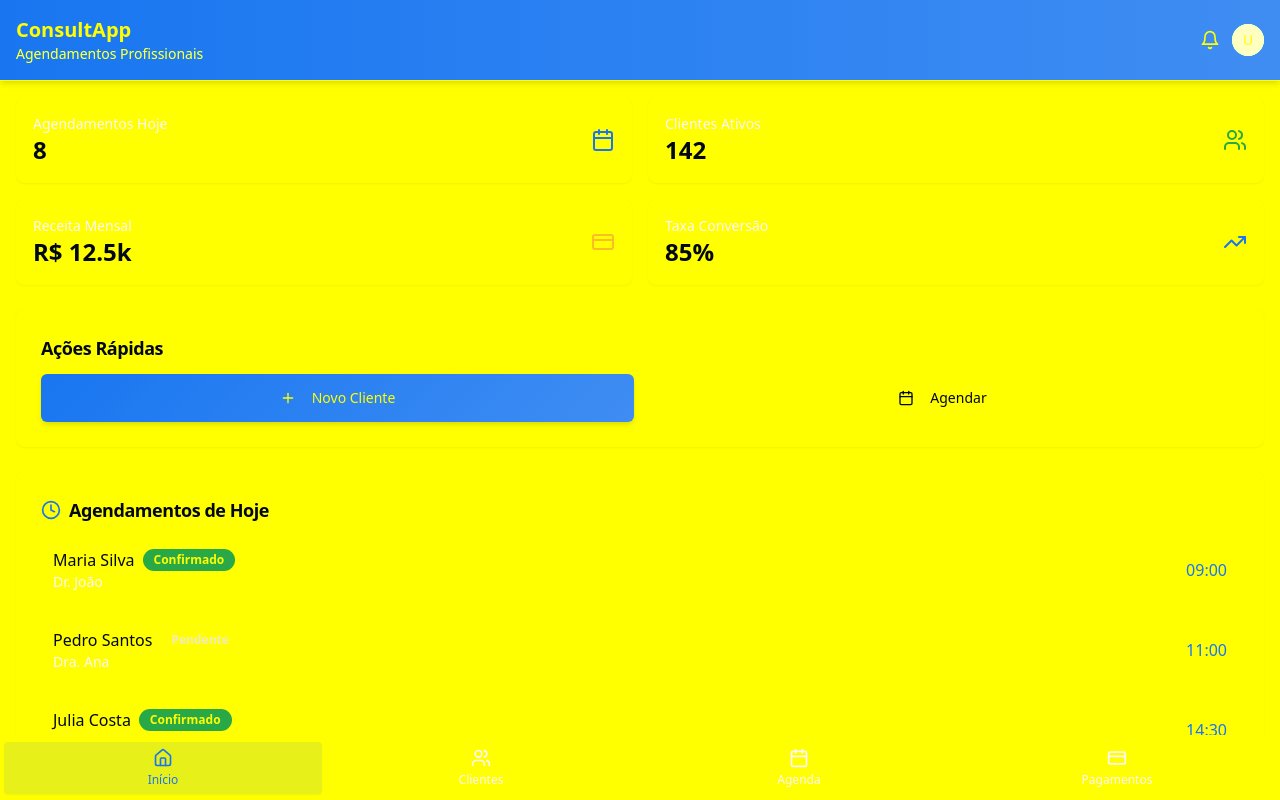
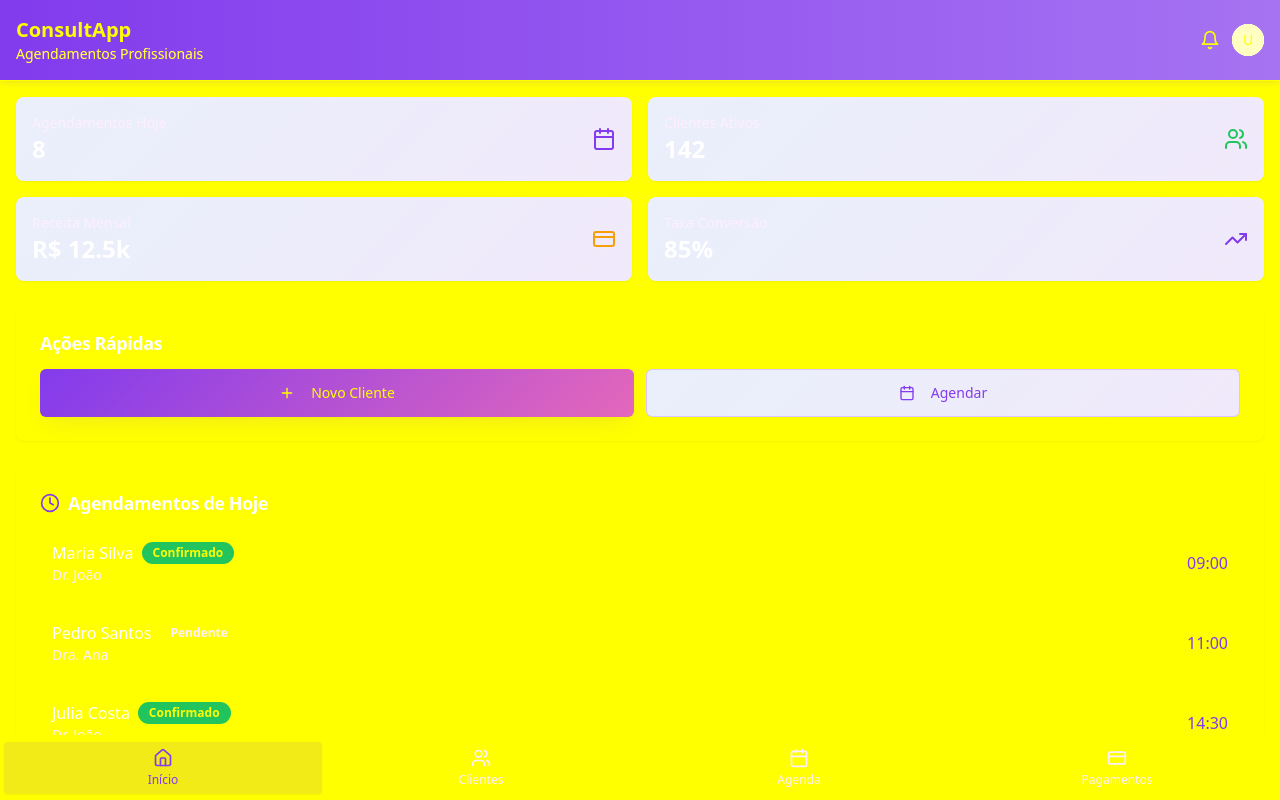
Before and after one commit to Rafaelox/cliente-mobile-hub, a React (Vite) app: page / in a window 1280 px wide. Shown: the top 800 px of the page. Built offline with nearby package versions, Linux system fonts and the light colour scheme.

Commit message:
Refactor: Change color scheme
Update the color scheme to be more powerful and delicate.

```diff
--- a/src/components/mobile/ClientManagement.tsx
+++ b/src/components/mobile/ClientManagement.tsx
@@ -100,7 +100,7 @@ const ClientManagement = () => {
       </div>
 
       {/* Add New Client */}
-      <Card className="shadow-mobile-md">
+      <Card className="shadow-elegant border-0">
         <CardContent className="p-4">
           <Button variant="gradient" className="w-full h-12">
             <Plus className="h-5 w-5 mr-2" />
@@ -111,13 +111,13 @@ const ClientManagement = () => {
 
       {/* Client Stats */}
       <div className="grid grid-cols-3 gap-3">
-        <Card className="shadow-mobile-sm">
+        <Card className="shadow-elegant border-0 bg-gradient-soft">
           <CardContent className="p-3 text-center">
             <p className="text-2xl font-bold text-primary">{clients.length}</p>
             <p className="text-xs text-muted-foreground">Total</p>
           </CardContent>
         </Card>
-        <Card className="shadow-mobile-sm">
+        <Card className="shadow-elegant border-0 bg-gradient-soft">
           <CardContent className="p-3 text-center">
             <p className="text-2xl font-bold text-success">
               {clients.filter(c => c.status === "active").length}
@@ -125,7 +125,7 @@ const ClientManagement = () => {
             <p className="text-xs text-muted-foreground">Ativos</p>
           </CardContent>
         </Card>
-        <Card className="shadow-mobile-sm">
+        <Card className="shadow-elegant border-0 bg-gradient-soft">
           <CardContent className="p-3 text-center">
             <p className="text-2xl font-bold text-warning">
               {clients.filter(c => c.status === "pending").length}
@@ -138,7 +138,7 @@ const ClientManagement = () => {
       {/* Client List */}
       <div className="space-y-3">
         {filteredClients.map((client) => (
-          <Card key={client.id} className="shadow-mobile-sm">
+          <Card key={client.id} className="shadow-elegant border-0">
             <CardContent className="p-4">
               <div className="flex items-start justify-between">
                 <div className="flex items-start gap-3 flex-1">
--- a/src/components/mobile/Dashboard.tsx
+++ b/src/components/mobile/Dashboard.tsx
@@ -42,7 +42,7 @@ const Dashboard = () => {
       {/* Quick Stats */}
       <div className="grid grid-cols-2 gap-4">
         {stats.map((stat, index) => (
-          <Card key={index} className="shadow-mobile-sm">
+          <Card key={index} className="shadow-elegant border-0 bg-gradient-soft">
             <CardContent className="p-4">
               <div className="flex items-center justify-between">
                 <div>
@@ -57,17 +57,17 @@ const Dashboard = () => {
       </div>
 
       {/* Quick Actions */}
-      <Card className="shadow-mobile-md">
+      <Card className="shadow-elegant border-0">
         <CardHeader className="pb-3">
           <CardTitle className="text-lg">Ações Rápidas</CardTitle>
         </CardHeader>
         <CardContent className="space-y-3">
           <div className="grid grid-cols-2 gap-3">
-            <Button variant="gradient" className="h-12">
+            <Button variant="elegant" className="h-12">
               <Plus className="h-4 w-4 mr-2" />
               Novo Cliente
             </Button>
-            <Button variant="outline" className="h-12">
+            <Button variant="soft" className="h-12">
               <Calendar className="h-4 w-4 mr-2" />
               Agendar
             </Button>
@@ -76,7 +76,7 @@ const Dashboard = () => {
       </Card>
 
       {/* Today's Appointments */}
-      <Card className="shadow-mobile-md">
+      <Card className="shadow-elegant border-0">
         <CardHeader className="pb-3">
           <CardTitle className="text-lg flex items-center">
             <Clock className="h-5 w-5 mr-2 text-primary" />
@@ -109,7 +109,7 @@ const Dashboard = () => {
       </Card>
 
       {/* Recent Activity */}
-      <Card className="shadow-mobile-md">
+      <Card className="shadow-elegant border-0">
         <CardHeader className="pb-3">
           <CardTitle className="text-lg">Atividades Recentes</CardTitle>
         </CardHeader>
--- a/src/components/mobile/Payments.tsx
+++ b/src/components/mobile/Payments.tsx
@@ -115,7 +115,7 @@ const Payments = () => {
   return (
     <div className="p-mobile space-y-6">
       {/* Period Filter */}
-      <Card className="shadow-mobile-md">
+      <Card className="shadow-elegant border-0">
         <CardContent className="p-4">
           <div className="flex items-center gap-3">
             <Select value={selectedPeriod} onValueChange={setSelectedPeriod}>
@@ -139,7 +139,7 @@ const Payments = () => {
       {/* Payment Stats */}
       <div className="grid grid-cols-2 gap-4">
         {paymentStats.map((stat, index) => (
-          <Card key={index} className="shadow-mobile-sm">
+          <Card key={index} className="shadow-elegant border-0 bg-gradient-soft">
             <CardContent className="p-4">
               <div className="flex items-center justify-between">
                 <div>
@@ -154,17 +154,17 @@ const Payments = () => {
       </div>
 
       {/* Quick Actions */}
-      <Card className="shadow-mobile-md">
+      <Card className="shadow-elegant border-0">
         <CardHeader className="pb-3">
           <CardTitle className="text-lg">Ações Rápidas</CardTitle>
         </CardHeader>
         <CardContent className="space-y-3">
           <div className="grid grid-cols-2 gap-3">
-            <Button variant="gradient" className="h-12">
+            <Button variant="elegant" className="h-12">
               <Plus className="h-4 w-4 mr-2" />
               Nova Cobrança
             </Button>
-            <Button variant="outline" className="h-12">
+            <Button variant="soft" className="h-12">
               <Download className="h-4 w-4 mr-2" />
               Relatório
             </Button>
@@ -173,7 +173,7 @@ const Payments = () => {
       </Card>
 
       {/* Payment Methods Setup */}
-      <Card className="shadow-mobile-md">
+      <Card className="shadow-elegant border-0">
         <CardHeader className="pb-3">
           <CardTitle className="text-lg">Métodos de Pagamento</CardTitle>
         </CardHeader>
@@ -197,7 +197,7 @@ const Payments = () => {
       </Card>
 
       {/* Recent Payments */}
-      <Card className="shadow-mobile-md">
+      <Card className="shadow-elegant border-0">
         <CardHeader className="pb-3">
           <CardTitle className="text-lg flex items-center">
             <CreditCard className="h-5 w-5 mr-2 text-primary" />
@@ -246,7 +246,7 @@ const Payments = () => {
       </Card>
 
       {/* Payment Analytics */}
-      <Card className="shadow-mobile-md">
+      <Card className="shadow-elegant border-0">
         <CardHeader className="pb-3">
           <CardTitle className="text-lg flex items-center">
             <TrendingUp className="h-5 w-5 mr-2 text-primary" />
--- a/src/components/mobile/Scheduling.tsx
+++ b/src/components/mobile/Scheduling.tsx
@@ -92,9 +92,9 @@ const Scheduling = () => {
   return (
     <div className="p-mobile space-y-6">
       {/* Quick Actions */}
-      <Card className="shadow-mobile-md">
+      <Card className="shadow-elegant border-0">
         <CardContent className="p-4">
-          <Button variant="gradient" className="w-full h-12">
+          <Button variant="elegant" className="w-full h-12">
             <Plus className="h-5 w-5 mr-2" />
             Novo Agendamento
           </Button>
@@ -102,7 +102,7 @@ const Scheduling = () => {
       </Card>
 
       {/* Calendar */}
-      <Card className="shadow-mobile-md">
+      <Card className="shadow-elegant border-0">
         <CardHeader className="pb-3">
           <CardTitle className="text-lg flex items-center">
             <CalendarIcon className="h-5 w-5 mr-2 text-primary" />
@@ -120,7 +120,7 @@ const Scheduling = () => {
       </Card>
 
       {/* Consultant Selection */}
-      <Card className="shadow-mobile-md">
+      <Card className="shadow-elegant border-0">
         <CardHeader className="pb-3">
           <CardTitle className="text-lg">Selecionar Consultor</CardTitle>
         </CardHeader>
@@ -172,7 +172,7 @@ const Scheduling = () => {
 
       {/* Available Time Slots */}
       {selectedDate && selectedConsultant && (
-        <Card className="shadow-mobile-md">
+        <Card className="shadow-elegant border-0">
           <CardHeader className="pb-3">
             <CardTitle className="text-lg">Horários Disponíveis</CardTitle>
             <p className="text-sm text-muted-foreground">
@@ -197,7 +197,7 @@ const Scheduling = () => {
       )}
 
       {/* Today's Appointments */}
-      <Card className="shadow-mobile-md">
+      <Card className="shadow-elegant border-0">
         <CardHeader className="pb-3">
           <CardTitle className="text-lg flex items-center">
             <Clock className="h-5 w-5 mr-2 text-primary" />
--- a/src/components/ui/button.tsx
+++ b/src/components/ui/button.tsx
@@ -18,7 +18,9 @@ const buttonVariants = cva(
           "bg-secondary text-secondary-foreground hover:bg-secondary/80",
         ghost: "hover:bg-accent hover:text-accent-foreground",
         link: "text-primary underline-offset-4 hover:underline",
-        gradient: "bg-gradient-primary text-primary-foreground hover:opacity-90 shadow-mobile-md",
+        gradient: "bg-gradient-primary text-primary-foreground hover:opacity-90 shadow-elegant transition-all duration-300",
+        elegant: "bg-gradient-elegant text-primary-foreground hover:opacity-90 shadow-elegant transition-all duration-300",
+        soft: "bg-gradient-soft text-primary border border-primary/20 hover:shadow-elegant transition-all duration-300",
       },
       size: {
         default: "h-10 px-4 py-2",
--- a/src/index.css
+++ b/src/index.css
@@ -8,52 +8,56 @@ All colors MUST be HSL.
 
 @layer base {
   :root {
-    --background: 248 250 252;
-    --foreground: 222.2 84% 4.9%;
+    --background: 250 252 255;
+    --foreground: 225 229 242;
 
     --card: 255 255 255;
-    --card-foreground: 222.2 84% 4.9%;
+    --card-foreground: 71 85 105;
 
     --popover: 255 255 255;
-    --popover-foreground: 222.2 84% 4.9%;
+    --popover-foreground: 71 85 105;
 
-    --primary: 214 88% 52%;
+    --primary: 264 83% 58%;
     --primary-foreground: 255 255 255;
-    --primary-glow: 214 88% 60%;
+    --primary-glow: 264 83% 70%;
+    --primary-deep: 264 83% 45%;
 
-    --secondary: 241 245 249;
-    --secondary-foreground: 51 65% 85%;
+    --secondary: 248 250 252;
+    --secondary-foreground: 100 116 139;
 
     --muted: 248 250 252;
-    --muted-foreground: 107 114 126;
+    --muted-foreground: 100 116 139;
 
-    --accent: 241 245 249;
-    --accent-foreground: 222.2 47.4% 11.2%;
+    --accent: 243 244 246;
+    --accent-foreground: 75 85 99;
 
-    --destructive: 0 84% 60%;
+    --destructive: 0 72% 51%;
     --destructive-foreground: 255 255 255;
 
-    --success: 134 61% 41%;
+    --success: 142 71% 45%;
     --success-foreground: 255 255 255;
 
-    --warning: 43 96% 56%;
+    --warning: 38 92% 50%;
     --warning-foreground: 255 255 255;
 
     --border: 226 232 240;
     --input: 226 232 240;
-    --ring: 214 88% 52%;
+    --ring: 264 83% 58%;
 
-    /* Custom gradients for mobile app */
-    --gradient-primary: linear-gradient(135deg, hsl(214 88% 52%), hsl(214 88% 60%));
-    --gradient-secondary: linear-gradient(135deg, hsl(241 245 249), hsl(248 250 252));
-    --gradient-success: linear-gradient(135deg, hsl(134 61% 41%), hsl(134 61% 48%));
+    /* Gradientes elegantes e delicados */
+    --gradient-primary: linear-gradient(135deg, hsl(264 83% 58%), hsl(280 83% 65%));
+    --gradient-secondary: linear-gradient(135deg, hsl(248 250 252), hsl(241 245 249));
+    --gradient-success: linear-gradient(135deg, hsl(142 71% 45%), hsl(160 71% 50%));
+    --gradient-elegant: linear-gradient(135deg, hsl(264 83% 58%), hsl(320 70% 65%));
+    --gradient-soft: linear-gradient(135deg, hsl(220 70% 95%), hsl(264 70% 95%));
 
-    /* Shadows for mobile cards */
-    --shadow-sm: 0 1px 2px 0 hsl(222.2 84% 4.9% / 0.05);
-    --shadow-md: 0 4px 6px -1px hsl(222.2 84% 4.9% / 0.1), 0 2px 4px -1px hsl(222.2 84% 4.9% / 0.06);
-    --shadow-lg: 0 10px 15px -3px hsl(222.2 84% 4.9% / 0.1), 0 4px 6px -2px hsl(222.2 84% 4.9% / 0.05);
+    /* Sombras suaves e elegantes */
+    --shadow-sm: 0 1px 2px 0 hsl(264 83% 58% / 0.05);
+    --shadow-md: 0 4px 6px -1px hsl(264 83% 58% / 0.08), 0 2px 4px -1px hsl(264 83% 58% / 0.04);
+    --shadow-lg: 0 10px 15px -3px hsl(264 83% 58% / 0.1), 0 4px 6px -2px hsl(264 83% 58% / 0.05);
+    --shadow-elegant: 0 8px 25px -8px hsl(264 83% 58% / 0.15);
 
-    /* Mobile specific spacing */
+    /* Mobile specific */
     --mobile-padding: 1rem;
     --mobile-radius: 0.75rem;
 
--- a/tailwind.config.ts
+++ b/tailwind.config.ts
@@ -27,7 +27,8 @@ export default {
 				primary: {
 					DEFAULT: 'hsl(var(--primary))',
 					foreground: 'hsl(var(--primary-foreground))',
-					glow: 'hsl(var(--primary-glow))'
+					glow: 'hsl(var(--primary-glow))',
+					deep: 'hsl(var(--primary-deep))'
 				},
 				secondary: {
 					DEFAULT: 'hsl(var(--secondary))',
@@ -85,11 +86,14 @@ export default {
 				'gradient-primary': 'var(--gradient-primary)',
 				'gradient-secondary': 'var(--gradient-secondary)',
 				'gradient-success': 'var(--gradient-success)',
+				'gradient-elegant': 'var(--gradient-elegant)',
+				'gradient-soft': 'var(--gradient-soft)',
 			},
 			boxShadow: {
 				'mobile-sm': 'var(--shadow-sm)',
 				'mobile-md': 'var(--shadow-md)',
 				'mobile-lg': 'var(--shadow-lg)',
+				'elegant': 'var(--shadow-elegant)',
 			},
 			keyframes: {
 				'accordion-down': {
```
